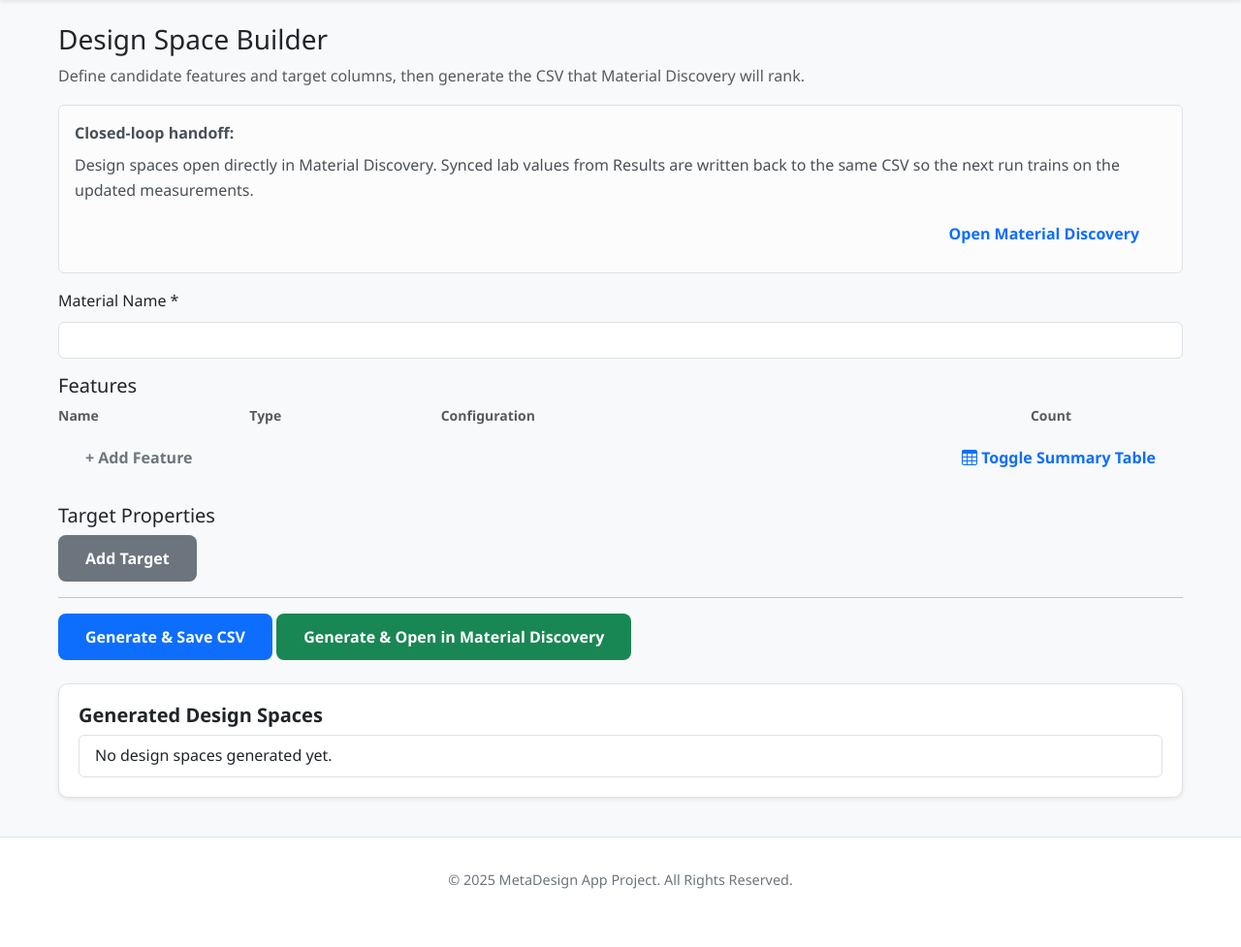
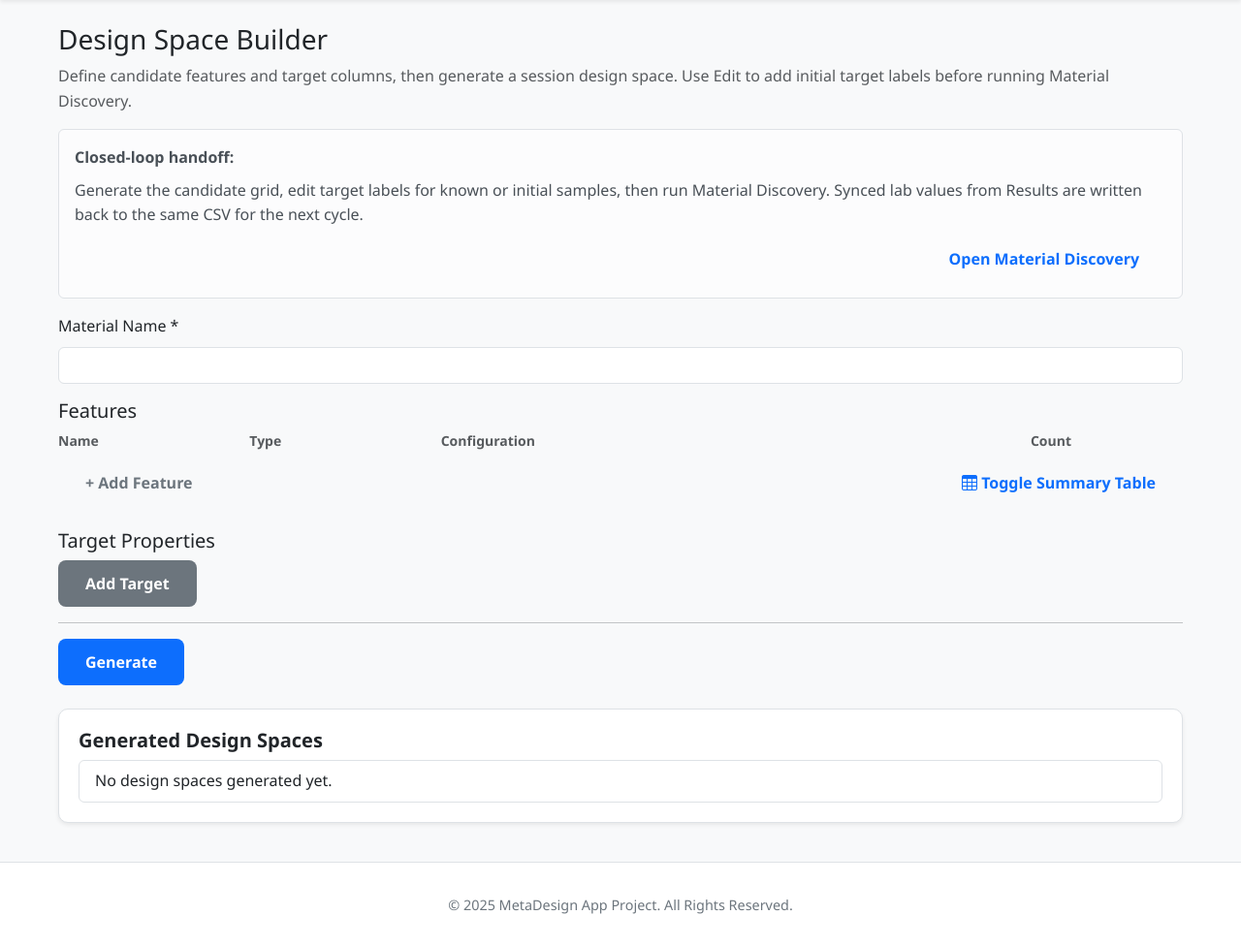
Before and after one commit to ghezalahmad/MetaDesign-Flask, a Flask app: page /design-space in a window 1280 px wide. Shown: the part 71-1048 px from the top of the page at 97% size. Before the commit the page ends 988 px from the top, so only its background shows below. Run offline with Flask 3, Linux system fonts and the light colour scheme.

Commit message:
Clarify design-space generation workflow

```diff
--- a/app/api/design_space.py
+++ b/app/api/design_space.py
@@ -175,17 +175,41 @@ def design_space():
                         'source_label': source_label,
                         'can_mutate': scope == "session" or can_mutate_shared,
                     })
-    return render_template('design_space.html', history=history)
+    return render_template(
+        'design_space.html',
+        history=history,
+        generation_error=request.args.get('error'),
+        generated_filename=request.args.get('generated'),
+    )
+
+
+def _generation_error(message):
+    return redirect(url_for('design_space.design_space', error=message))
 
 
 @design_space_bp.route('/generate-design-space', methods=['POST'])
 def generate_design_space():
     """Generate a new design space from form data."""
     data = request.form
-    material_name = data.get('material_name')
-    feature_names = data.getlist('feature_name')
+    material_name = (data.get('material_name') or '').strip()
+    feature_names = [name.strip() for name in data.getlist('feature_name')]
     feature_types = data.getlist('feature_type')
-    target_names = data.getlist('target_name')
+    target_names = [name.strip() for name in data.getlist('target_name') if name.strip()]
+
+    if not material_name:
+        return _generation_error("Please enter a material name.")
+
+    if not secure_filename(material_name):
+        return _generation_error("Please use at least one letter or number in the material name.")
+
+    if not feature_names or not any(feature_names):
+        return _generation_error("Please add at least one feature before generating a design space.")
+
+    if len(feature_names) != len(feature_types) or any(not name for name in feature_names):
+        return _generation_error("Please complete every feature name and type.")
+
+    if not target_names:
+        return _generation_error("Please add at least one target property before generating a design space.")
 
     feature_definitions = []
     total_combinations = 1
@@ -206,7 +230,7 @@ def generate_design_space():
                 min_val = float(min_list[continuous_idx])
                 max_val = float(max_list[continuous_idx])
                 if min_val > max_val:
-                    return "Invalid range for continuous feature.", 400
+                    return _generation_error("Continuous feature minimum cannot be greater than maximum.")
                 feature['min'] = min_val
                 feature['max'] = max_val
 
@@ -218,7 +242,7 @@ def generate_design_space():
                     # n_points mode
                     n_points = int(n_points_str)
                     if n_points < 2:
-                        return "n_points must be at least 2 for continuous feature.", 400
+                        return _generation_error("n_points must be at least 2 for continuous features.")
                     feature['n_points'] = n_points
                     feature['step'] = None
                     total_combinations *= n_points
@@ -226,17 +250,17 @@ def generate_design_space():
                     # step mode
                     step_val = float(step_str)
                     if step_val <= 0:
-                        return "Step must be positive for continuous feature.", 400
+                        return _generation_error("Step must be positive for continuous features.")
                     feature['step'] = step_val
                     feature['n_points'] = None
                     total_combinations *= int((max_val - min_val) // step_val) + 1
                 else:
-                    return "Either step or n_points must be specified for continuous feature.", 400
+                    return _generation_error("Enter either a step value or n_points for each continuous feature.")
 
                 continuous_idx += 1
             except (ValueError, IndexError) as e:
                 logger.error(f"Error parsing continuous feature: {e}")
-                return "Invalid input for continuous feature.", 400
+                return _generation_error("Invalid input for a continuous feature.")
         else:
             # Discrete or categorical
             try:
@@ -244,17 +268,17 @@ def generate_design_space():
                 values_str = values_list[discrete_idx] if discrete_idx < len(values_list) else ''
                 values = [v.strip() for v in values_str.split(',') if v.strip()]
                 if not values:
-                    return "Empty values for discrete/categorical feature.", 400
+                    return _generation_error("Enter comma-separated values for every discrete or categorical feature.")
                 feature['values'] = values
                 total_combinations *= len(values)
                 discrete_idx += 1
             except (ValueError, IndexError) as e:
                 logger.error(f"Error parsing discrete/categorical feature: {e}")
-                return "Invalid input for discrete/categorical feature.", 400
+                return _generation_error("Invalid input for a discrete or categorical feature.")
         feature_definitions.append(feature)
 
     if total_combinations > 100000 and 'confirm' not in data:
-        return "Dataset is too large. Please confirm to proceed.", 400
+        return _generation_error("Dataset is too large. Please confirm generation in the dialog.")
 
     design_space_dir = get_session_designspace_dir(create=True)
     os.makedirs(design_space_dir, exist_ok=True)
@@ -271,12 +295,7 @@ def generate_design_space():
     filepath = os.path.join(design_space_dir, filename)
     df.to_csv(filepath, index=False)
 
-    if data.get('action') == 'open':
-        session['filepath'] = filepath
-        session['filename'] = filename
-        return redirect(url_for('main.dashboard', ds=filename))
-
-    return redirect(url_for('design_space.design_space'))
+    return redirect(url_for('design_space.design_space', generated=filename))
 
 
 @design_space_bp.route('/download-design-space/<filename>')
--- a/templates/design_space.html
+++ b/templates/design_space.html
@@ -2,14 +2,24 @@
 {% block content %}
 <div class="container mt-4">
     <h3>Design Space Builder</h3>
-    <p class="text-muted">Define candidate features and target columns, then generate the CSV that Material Discovery
-        will rank.</p>
+    <p class="text-muted">Define candidate features and target columns, then generate a session design space. Use Edit
+        to add initial target labels before running Material Discovery.</p>
     <div class="alert alert-light border d-flex flex-wrap align-items-center gap-2">
         <strong>Closed-loop handoff:</strong>
-        <span>Design spaces open directly in Material Discovery. Synced lab values from Results are written back to the
-            same CSV so the next run trains on the updated measurements.</span>
+        <span>Generate the candidate grid, edit target labels for known or initial samples, then run Material Discovery.
+            Synced lab values from Results are written back to the same CSV for the next cycle.</span>
         <a class="btn btn-sm btn-outline-primary ms-auto" href="/dashboard">Open Material Discovery</a>
     </div>
+
+    {% if generation_error %}
+    <div class="alert alert-danger" id="server-generation-alert">{{ generation_error }}</div>
+    {% elif generated_filename %}
+    <div class="alert alert-success" id="server-generation-alert">
+        Generated <strong>{{ generated_filename }}</strong>. Use Edit to add target labels, then open it in Material
+        Discovery.
+    </div>
+    {% endif %}
+    <div class="alert d-none" id="generation-alert" role="alert"></div>
 
     <form id="design-space-form" action="/generate-design-space" method="POST">
         <div class="mb-3">
@@ -69,9 +79,7 @@
 
         <div class="d-flex justify-content-between align-items-center">
             <div>
-                <button type="submit" name="action" value="save" class="btn btn-primary">Generate & Save CSV</button>
-                <button type="submit" name="action" value="open" class="btn btn-success">Generate & Open in Material
-                    Discovery</button>
+                <button type="submit" class="btn btn-primary">Generate</button>
             </div>
             <div id="row-count-preview" class="text-muted"></div>
         </div>
@@ -257,11 +265,16 @@
         const targetRowTemplate = document.getElementById('target-row-template');
         const form = document.getElementById('design-space-form');
         const rowCountPreview = document.getElementById('row-count-preview');
+        const generationAlert = document.getElementById('generation-alert');
         const confirmationModal = new bootstrap.Modal(document.getElementById('confirmationModal'));
         let totalCombinations = 0;
 
         form.addEventListener('submit', function (e) {
-            updateRowCountPreview(); // Make sure the count is up to date
+            updateRowCountPreview();
+            if (!validateDesignSpaceForm()) {
+                e.preventDefault();
+                return;
+            }
             if (totalCombinations > 100000) {
                 e.preventDefault();
                 confirmationModal.show();
@@ -276,6 +289,57 @@
             form.appendChild(confirmInput);
             form.submit();
         });
+
+        function showGenerationMessage(message, type = 'danger') {
+            generationAlert.className = `alert alert-${type}`;
+            generationAlert.textContent = message;
+            generationAlert.scrollIntoView({ behavior: 'smooth', block: 'center' });
+        }
+
+        function clearGenerationMessage() {
+            generationAlert.className = 'alert d-none';
+            generationAlert.textContent = '';
+        }
+
+        function validateDesignSpaceForm() {
+            clearGenerationMessage();
+
+            if (!form.checkValidity()) {
+                form.reportValidity();
+                showGenerationMessage('Please complete the required fields before generating the design space.');
+                return false;
+            }
+
+            const featureRows = Array.from(document.querySelectorAll('.feature-row'));
+            if (featureRows.length === 0) {
+                showGenerationMessage('Please add at least one feature before generating a design space.');
+                return false;
+            }
+
+            const invalidFeature = featureRows.some(row => {
+                const count = parseInt(row.querySelector('.feature-count')?.textContent || '0', 10);
+                return !Number.isFinite(count) || count <= 0;
+            });
+            if (invalidFeature) {
+                showGenerationMessage('Please complete every feature range or value list so each feature has at least one candidate value.');
+                return false;
+            }
+
+            const targetNames = Array.from(document.querySelectorAll('input[name="target_name"]'))
+                .map(input => input.value.trim())
+                .filter(Boolean);
+            if (targetNames.length === 0) {
+                showGenerationMessage('Please add at least one target property. You can fill known target values with Edit after generation.');
+                return false;
+            }
+
+            if (!Number.isFinite(totalCombinations) || totalCombinations <= 0) {
+                showGenerationMessage('The design space has no candidate rows. Please check the feature definitions.');
+                return false;
+            }
+
+            return true;
+        }
 
         addFeatureButton.addEventListener('click', function () {
             const newRow = featureRowTemplate.content.cloneNode(true);
@@ -642,7 +706,7 @@
             // Show success message
             setTimeout(() => {
                 updateRowCountPreview();
-                alert(`✅ Pre-populated ${features.length} features and ${targets.length} targets from Scenario data!\n\nReview the values and click "Generate & Save CSV" when ready.`);
+                alert(`Pre-populated ${features.length} features and ${targets.length} targets from Scenario data.\n\nReview the values and click "Generate" when ready.`);
             }, 100);
         }
 
```
Also changed, not shown: tests/test_design_space_delete.py (+45 -0 lines).
